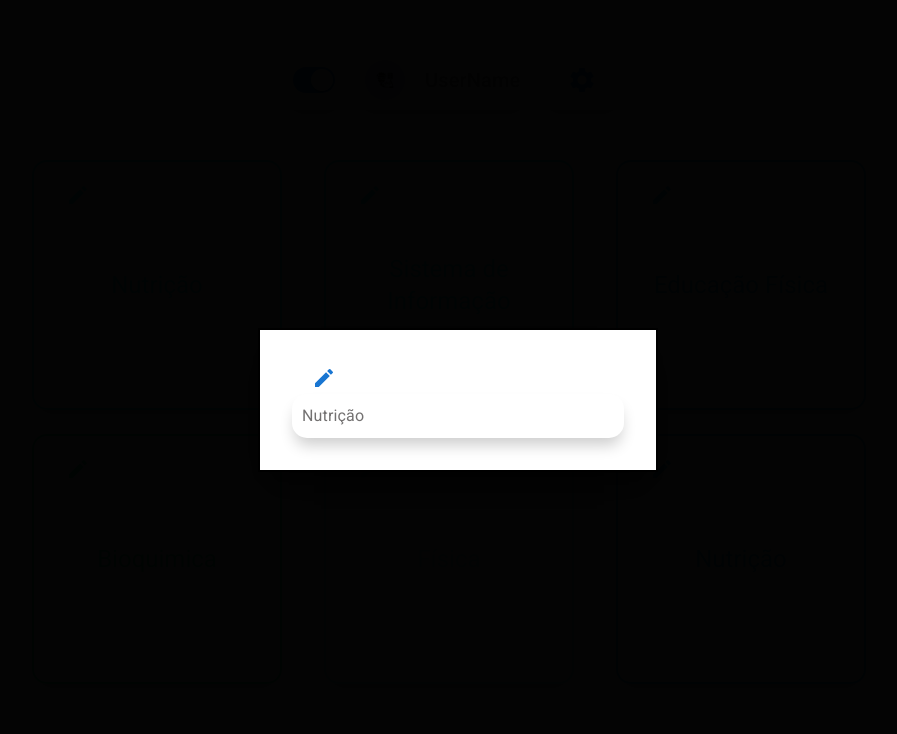
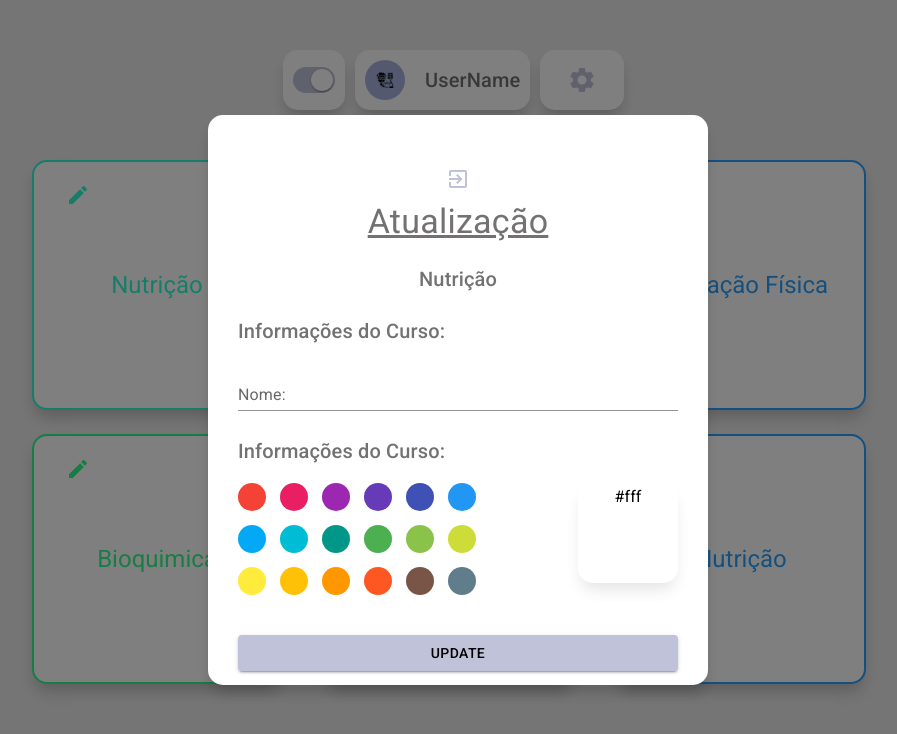
Before and after one commit to daviBorges2003/React-Project, a React (Create React App) app: page / in a window 1280 px wide. Both pictures are taken after a click on the button 260 px from the left and 195 px from the top of the page. Shown: the top 734 px of the page, without its empty margins (182-1079 px from the left). Built offline with nearby package versions, Linux system fonts and the light colour scheme.

Commit message:
Create Modal

```diff
--- /dev/null
+++ b/src/components/HomeCards/index.jsx
@@ -0,0 +1,68 @@
+import React, { useState } from 'react';
+import {
+  Card, Typography, Grid,
+  Button,
+} from '@mui/material';
+
+import EditIcon from '@mui/icons-material/Edit';
+import ModalCreate from '../Modal';
+
+function HomeCards({ id, colors, Name }) {
+  const [modal, setModal] = useState(false);
+
+  console.log(modal);
+
+  return (
+    <Grid key={id} item xs={2} sm={4} md={4}>
+      <Card
+        className="CardEffects"
+        sx={{
+          position: 'relative',
+          border: `2px solid ${colors}`,
+          width: '250px',
+          height: '250px',
+          display: 'flex',
+          flexDirection: 'column',
+          alignItems: 'center',
+          justifyContent: 'center',
+        }}
+      >
+        <Typography
+          sx={{
+            textAlign: 'center',
+          }}
+          color={colors}
+          variant="h5"
+        >
+          {Name}
+        </Typography>
+        <Button
+          onClick={() => setModal(true)}
+          variant="text"
+          size="small"
+          sx={{
+            borderRadius: '15px',
+            padding: '5px',
+            border: 'none',
+            color: colors,
+            position: 'absolute',
+            top: '16px',
+            left: '12px',
+          }}
+        >
+          <EditIcon />
+        </Button>
+        { modal && (
+        <ModalCreate
+          type="Atualização"
+          open={modal}
+          but={() => setModal(false)}
+          text={Name}
+        />
+        )}
+      </Card>
+    </Grid>
+  );
+}
+
+export default HomeCards;
--- a/src/components/Modal/index.jsx
+++ b/src/components/Modal/index.jsx
@@ -1,47 +1,68 @@
-import React from 'react';
+import React, { useState } from 'react';
 import {
-  Modal, Card, Typography, Fade, Button, Box,
+  Card, Typography, Button, Modal, Stack, TextField, Box,
 } from '@mui/material';
+// eslint-disable-next-line import/no-extraneous-dependencies
+import { CirclePicker } from 'react-color';
 
-import EditIcon from '@mui/icons-material/Edit';
+import ExitToAppIcon from '@mui/icons-material/ExitToApp';
 
-const style = {
-  Padding: '0',
-  position: 'absolute',
-  top: '50%',
-  left: '50%',
-  transform: 'translate(-50%, -50%)',
-  width: 400,
-  bgcolor: 'background.paper',
-  border: '2px solid #000',
-  boxShadow: 24,
-  p: 4,
-};
+function ModalCreate({
+  text, open, but, type,
+}) {
+  const [color, setColor] = useState('#fff');
+  console.log(color);
 
-function ModalCreate({ open, text, close }) {
+  const HandleChangeColor = (cl) => setColor(cl.hex);
   return (
     <Modal
-      onClose={close}
       open={open}
+      sx={{
+        display: 'flex',
+        alignItems: 'center',
+        justifyContent: 'center',
+        width: '100vw',
+        height: '100vh',
+      }}
     >
-      <Fade in={open}>
-        <Box sx={style}>
-          <Button
-            onClick={close}
-            variant="text"
-            size="small"
-          >
-            <EditIcon />
-          </Button>
-          <Card sx={{
-            width: '100%',
-            height: '100%',
-          }}
-          >
-            <Typography>{text}</Typography>
-          </Card>
-        </Box>
-      </Fade>
+      <Card sx={{
+        display: 'flex', gap: '20px', flexDirection: 'column', padding: '30px', width: '500px',
+      }}
+      >
+        <Button sx={{ top: '16px' }} onClick={but}><ExitToAppIcon /></Button>
+        <Typography sx={{ textDecoration: 'underline' }} variant="h4">{type}</Typography>
+        <Typography variant="h6">{text}</Typography>
+        <Stack spacing={3} sx={{ width: '100%' }}>
+          <Stack spacing={2}>
+            <Typography variant="h6">Informações do Curso:</Typography>
+            <TextField variant="standard" label="Nome:" />
+          </Stack>
+          <Stack spacing={2}>
+            <Typography variant="h6">Informações do Curso:</Typography>
+            <Box sx={{
+              display: 'flex',
+              flexDirection: 'row',
+              justifyContent: 'space-between',
+            }}
+            >
+              <CirclePicker onChange={HandleChangeColor} />
+              <Box sx={{
+                width: '100px',
+                height: '100px',
+                bgcolor: color,
+                color: '#fff',
+                textAlign: 'center',
+                borderRadius: '15px',
+                boxShadow: '0px 10px 15px -3px rgba(0,0,0,0.1)',
+              }}
+              >
+                <Typography sx={{ color: color === '#fff' ? '#000' : '#fff' }} variant="subtitle1">{color}</Typography>
+              </Box>
+            </Box>
+          </Stack>
+          <Button variant="contained" sx={{ top: '16px' }} onClick={but}>Update</Button>
+        </Stack>
+      </Card>
     </Modal>
   );
 }
--- a/src/context/themeContext.js
+++ b/src/context/themeContext.js
@@ -7,6 +7,12 @@ import Header from '../components/Header';
 const darkTheme = createTheme({
   palette: {
     mode: 'dark',
+    primary: {
+      main: '#BFC2D9',
+      light: '#7F8AD9',
+      dark: '#7F8AD9',
+      contrastText: '#000',
+    },
   },
   components: {
     MuiCard: {
@@ -29,6 +35,12 @@ const darkTheme = createTheme({
 const light = createTheme({
   palette: {
     mode: 'light',
+    primary: {
+      main: '#BFC2D9',
+      light: '#7F8AD9',
+      dark: '#7F8AD9',
+      contrastText: '#000',
+    },
     background: {
       default: '#ebebeb',
     },
--- a/src/templates/home/App.jsx
+++ b/src/templates/home/App.jsx
@@ -1,23 +1,15 @@
+/* eslint-disable no-unused-vars */
 import React, { useState } from 'react';
 import {
-  Card, Typography, Grid, Box,
-  Button,
+  Grid, Box,
 } from '@mui/material';
 
-import EditIcon from '@mui/icons-material/Edit';
-import ModalCreate from '../../components/Modal';
 import './styles.css';
 
+import HomeCards from '../../components/HomeCards';
 import { Degree } from '../../utils/db';
 
 function Home() {
-  const [hover, setHover] = useState(false);
-  const [modal, setModal] = useState(false);
-
-  const HandleOpenModal = () => setModal(true);
-  const HandleCloseModal = () => setModal(false);
-  console.log(hover, modal);
-
   return (
     <Box sx={{
       flexGrow: 1,
@@ -28,50 +20,11 @@ function Home() {
       <Grid container spacing={{ xs: 2, md: 3 }} columns={{ xs: 4, sm: 8, md: 12 }}>
         {
             Degree.map((props) => (
-              <Grid key={props.id} item xs={2} sm={4} md={4}>
-                <Card
-                  className="CardEffects"
-                  onMouseOver={() => setHover(true)}
-                  onMouseLeave={() => setHover(false)}
-                  sx={{
-                    position: 'relative',
-                    border: `2px solid ${props.colors}`,
-                    width: '250px',
-                    height: '250px',
-                    display: 'flex',
-                    flexDirection: 'column',
-                    alignItems: 'center',
-                    justifyContent: 'center',
-                  }}
-                >
-                  <Typography
-                    sx={{
-                      textAlign: 'center',
-                    }}
-                    color={props.colors}
-                    variant="h5"
-                  >
-                    {props.Degree_Name}
-                  </Typography>
-                  <Button
-                    onClick={HandleOpenModal}
-                    variant="text"
-                    size="small"
-                    sx={{
-                      borderRadius: '15px',
-                      padding: '5px',
-                      border: 'none',
-                      color: props.colors,
-                      position: 'absolute',
-                      top: '16px',
-                      left: '12px',
-                    }}
-                  >
-                    <EditIcon />
-                    <ModalCreate close={HandleCloseModal} open={modal} text={props.Degree_Name} />
-                  </Button>
-                </Card>
-              </Grid>
+              <HomeCards
+                Name={props.Degree_Name}
+                colors={props.colors}
+                key={props.id}
+              />
             ))
           }
       </Grid>
```
